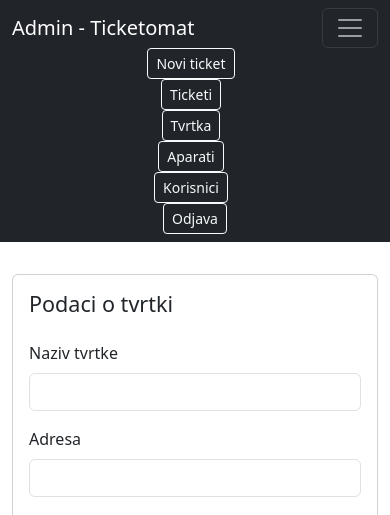
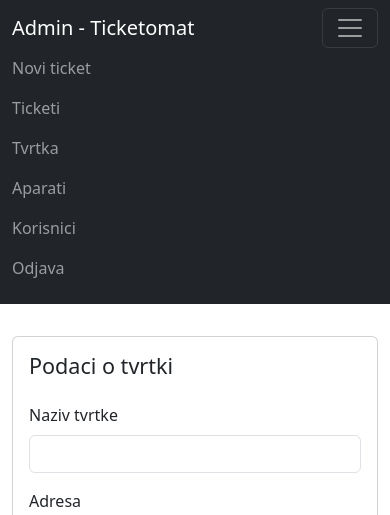
Before and after one commit to NeedleStacker/ticketomat, a PHP site: page /company.php in a window 390 px wide, after a click that opens the changed part; the page is wider, and only the part inside the window is pictured. Shown: the top 515 px of that part. Run offline with PHP 8.4, Linux system fonts and the light colour scheme; the visitor is signed in with stand-in values (Sample User, id 1).

Commit message:
Refactor: Make admin navbar responsive
Refactored the admin navigation bar in `public/nav.php` to use the standard Bootstrap 5 structure.

The previous implementation used `<button>` and `<a>` elements styled as buttons, which prevented the navbar from collapsing correctly on mobile devices.

This change replaces the non-standard structure with a `<ul>` containing `<li>` and `<a>` elements with the appropriate `nav-item` and `nav-link` classes. This ensures the menu becomes a collapsible "hamburger" menu on small screens, improving the user experience on mobile.

```diff
--- a/public/nav.php
+++ b/public/nav.php
@@ -5,14 +5,26 @@
             <span class="navbar-toggler-icon"></span>
         </button>
         <div class="collapse navbar-collapse" id="adminNavbar">
-            <div class="navbar-nav ms-auto">
-                <button class="btn btn-outline-light btn-sm me-2" data-bs-toggle="modal" data-bs-target="#newTicketModal">Novi ticket</button>
-                <a href="admin.php" class="btn btn-outline-light btn-sm me-2">Ticketi</a>
-                <a href="company.php" class="btn btn-outline-light btn-sm me-2">Tvrtka</a>
-                <a href="devices.php" class="btn btn-outline-light btn-sm me-2">Aparati</a>
-                <a href="users.php" class="btn btn-outline-light btn-sm me-2">Korisnici</a>
-                <button class="btn btn-outline-light btn-sm" onclick="logout()">Odjava</button>
-            </div>
+            <ul class="navbar-nav ms-auto mb-2 mb-lg-0">
+                <li class="nav-item">
+                    <a class="nav-link" href="#" data-bs-toggle="modal" data-bs-target="#newTicketModal">Novi ticket</a>
+                </li>
+                <li class="nav-item">
+                    <a class="nav-link" href="admin.php">Ticketi</a>
+                </li>
+                <li class="nav-item">
+                    <a class="nav-link" href="company.php">Tvrtka</a>
+                </li>
+                <li class="nav-item">
+                    <a class="nav-link" href="devices.php">Aparati</a>
+                </li>
+                <li class="nav-item">
+                    <a class="nav-link" href="users.php">Korisnici</a>
+                </li>
+                <li class="nav-item">
+                    <a class="nav-link" href="#" onclick="logout()">Odjava</a>
+                </li>
+            </ul>
         </div>
     </div>
 </nav>
```
